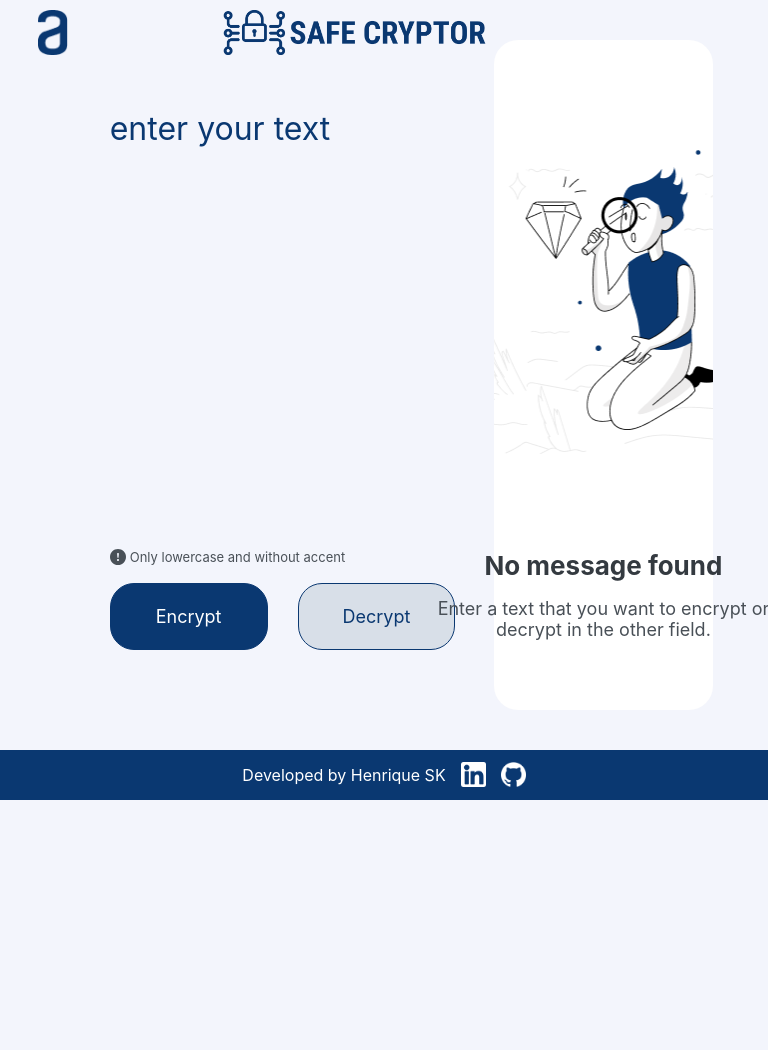
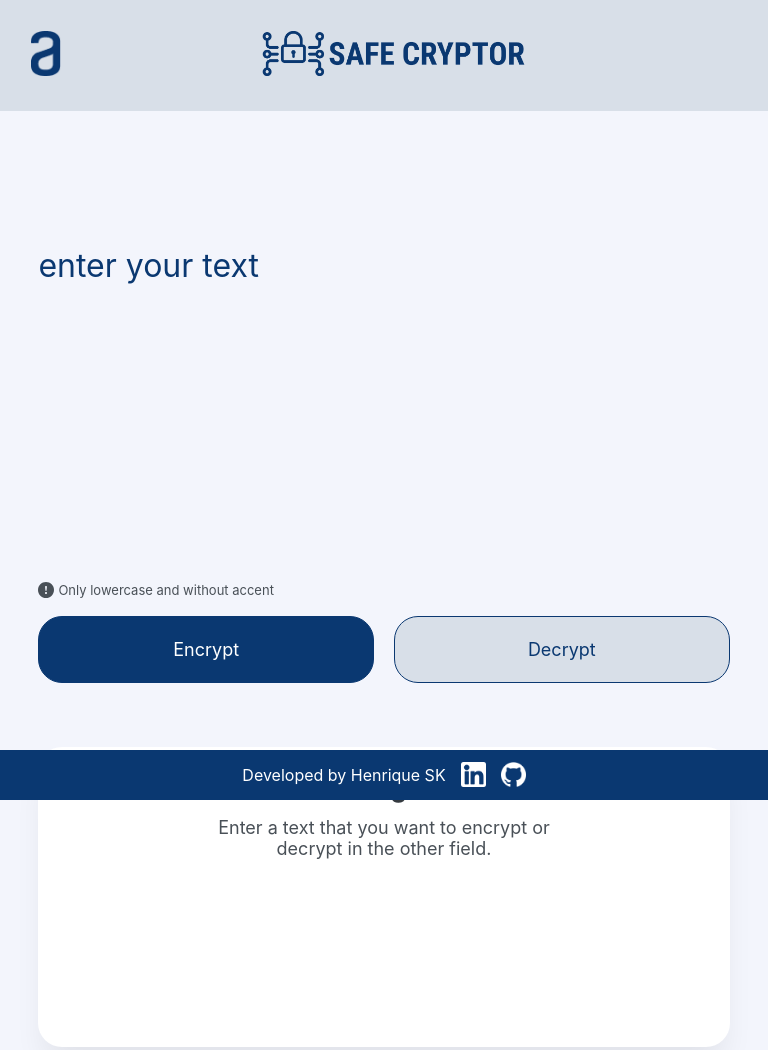
Before and after one commit to henrique-sk/text-decoder, a plain HTML site: page index.html in a window 768 px wide. Shown: the top 1050 px of the page. Before the commit the page ends 800 px from the top, so only its background shows below. Drawn offline with Linux system fonts and the light colour scheme.

Commit message:
Responsivity for Tablets

```diff
--- a/style.css
+++ b/style.css
@@ -121,6 +121,7 @@ textarea {
   background-repeat: no-repeat;
   border-radius: 24px;
   width: 400px;
+  box-shadow: 0px 24px 32px -8px rgba(0, 0, 0, 0.08);
 }
 
 .message:focus {
@@ -187,6 +188,14 @@ footer img {
 }
 
 /*
+--RESPONSIVITY
+*/
+
+/* @media screen (max-width: 1024px) {
+
+} */
+
+/*
 --SMARTPHONE
 */
 @media screen and (max-width: 767px) {
@@ -246,7 +255,7 @@ footer img {
   }
 
   .message {
-    padding: 20px 10px;
+    padding: 20px;
     padding-bottom: 30%;
     background-image: none;
   }
@@ -270,4 +279,89 @@ footer img {
 
 /* TABLET */
 @media screen and (min-width: 768px) and (max-width: 1024px) {
+  header {
+    min-width: 100%;
+    height: 50px;
+    background-color: #d8dfe8;
+    padding: 4%;
+    position: fixed;
+    margin: 0;
+  }
+
+  .logo {
+    margin: 0;
+    background-color: transparent;
+  }
+
+  .logo-safe {
+    margin-left: 25%;
+  }
+
+  main {
+    width: 100%;
+    min-width: 300px;
+    display: flex;
+    flex-direction: column;
+  }
+
+  .text-input {
+    display: flex;
+    margin-left: 5%;
+    margin-right: 5%;
+  }
+
+  .text-area {
+    margin-top: 30%;
+    min-height: 42vh;
+  }
+
+  .btn-encrypt,
+  .btn-decrypt {
+    width: 100%;
+    margin: 0 0 26px;
+  }
+
+  .btn-encrypt {
+    margin-right: 10px;
+  }
+
+  .btn-decrypt {
+    margin-left: 10px;
+  }
+
+  .text-output {
+    min-height: 300px;
+    max-height: 500px;
+    margin: 0 0 90px;
+    padding-bottom: 12%;
+    margin-left: 5%;
+    margin-right: 5%;
+  }
+
+  .message {
+    width: 100%;
+    padding: 20px;
+    padding-bottom: 30%;
+    background-image: none;
+  }
+
+  .text-output :nth-child(2) {
+    align-self: flex-start;
+    margin: 25px 0 0;
+  }
+
+  .text-output :nth-child(3) {
+    align-self: flex-start;
+    margin: 70px 0 0;
+  }
+
+  .btn-copy {
+    min-width: 85%;
+  }
+
+  footer {
+    position: fixed;
+    width: 100%;
+    bottom: 0;
+  }
 }
```
